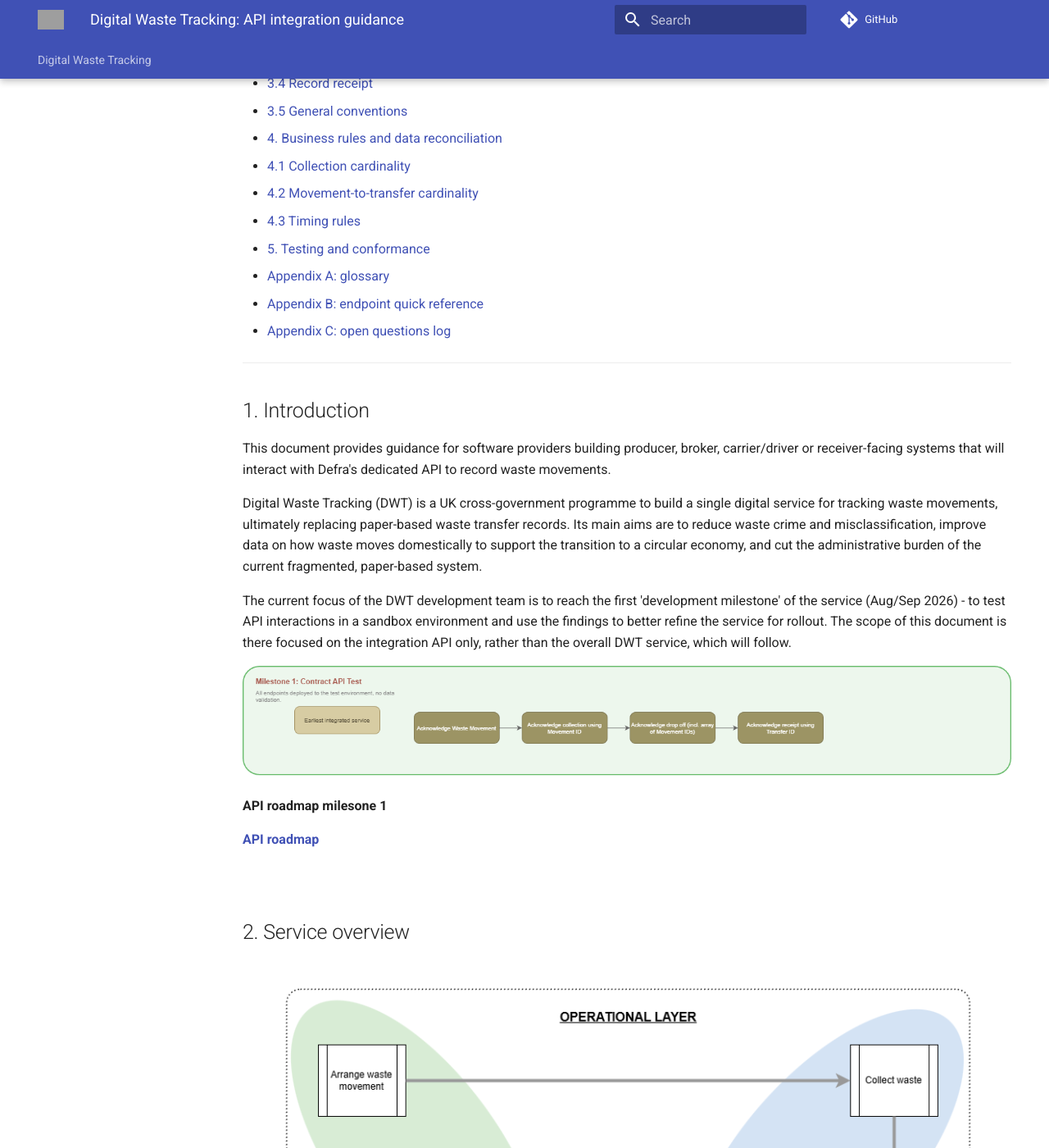
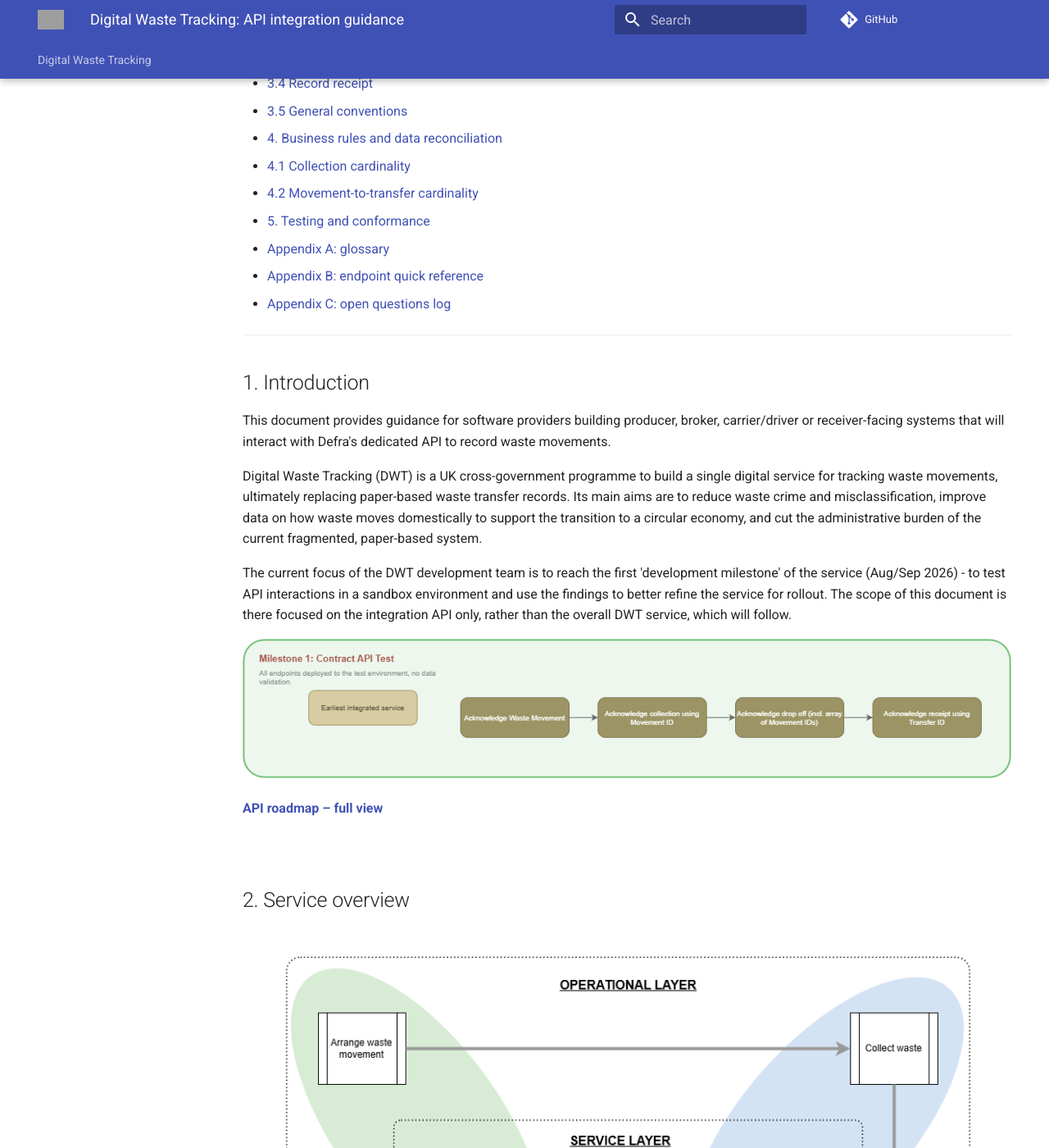
Before and after one commit to DEFRA/digital-waste-tracking-api-docs, an MkDocs documentation site: the page built from docs/software-provider-integration-guidance.md, in a window 1280 px wide and 1400 px high, scrolled down 759 px. Shown: the whole window at 82% size. Built offline with MkDocs 1.6.1 and Material for MkDocs 9.7.7, drawn with Linux system fonts in a browser that asks for light colours; comment, search, counter and statistics services are not loaded; the version menu is left out; grey boxes are pictures that could not be loaded.

Commit message:
Fix image path and update API roadmap title
Correct image path and update API roadmap section.

```diff
--- a/docs/software-provider-integration-guidance.md
+++ b/docs/software-provider-integration-guidance.md
@@ -24,7 +24,6 @@
 - [4. Business rules and data reconciliation](#4-business-rules-and-data-reconciliation)
   - [4.1 Collection cardinality](#41-collection-cardinality)
   - [4.2 Movement-to-transfer cardinality](#42-movement-to-transfer-cardinality)
-  - [4.3 Timing rules](#43-timing-rules)
 - [5. Testing and conformance](#5-testing-and-conformance)
 - [Appendix A: glossary](#appendix-a-glossary)
 - [Appendix B: endpoint quick reference](#appendix-b-endpoint-quick-reference)
@@ -40,11 +39,9 @@
 
 The current focus of the DWT development team is to reach the first 'development milestone' of the service (Aug/Sep 2026) - to test API interactions in a sandbox environment and use the findings to better refine the service for rollout. The scope of this document is there focused on the integration API only, rather than the overall DWT service, which will follow.
 
-![DWT events](./images/dwt-api-delivery-roadmap-milestone-1..png)
+![DWT events](./images/dwt-api-delivery-roadmap-milestone-1.png)
 
-**API roadmap milesone 1**
-
-**[API roadmap](./images/dwt-api-delivery-roadmap.png)**
+**[API roadmap – full view](./images/dwt-api-delivery-roadmap.png)**
 
 <br>
 
```
